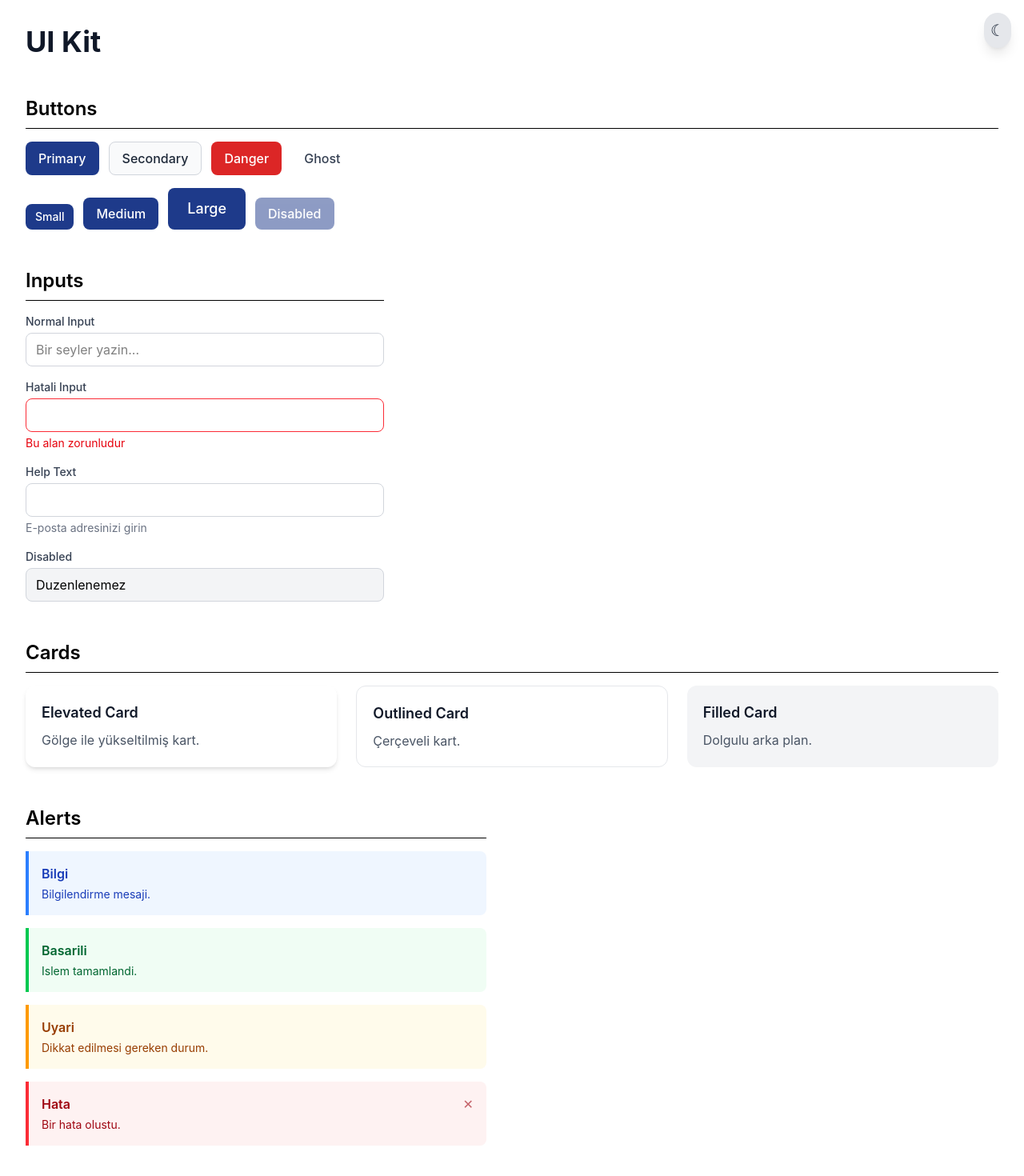
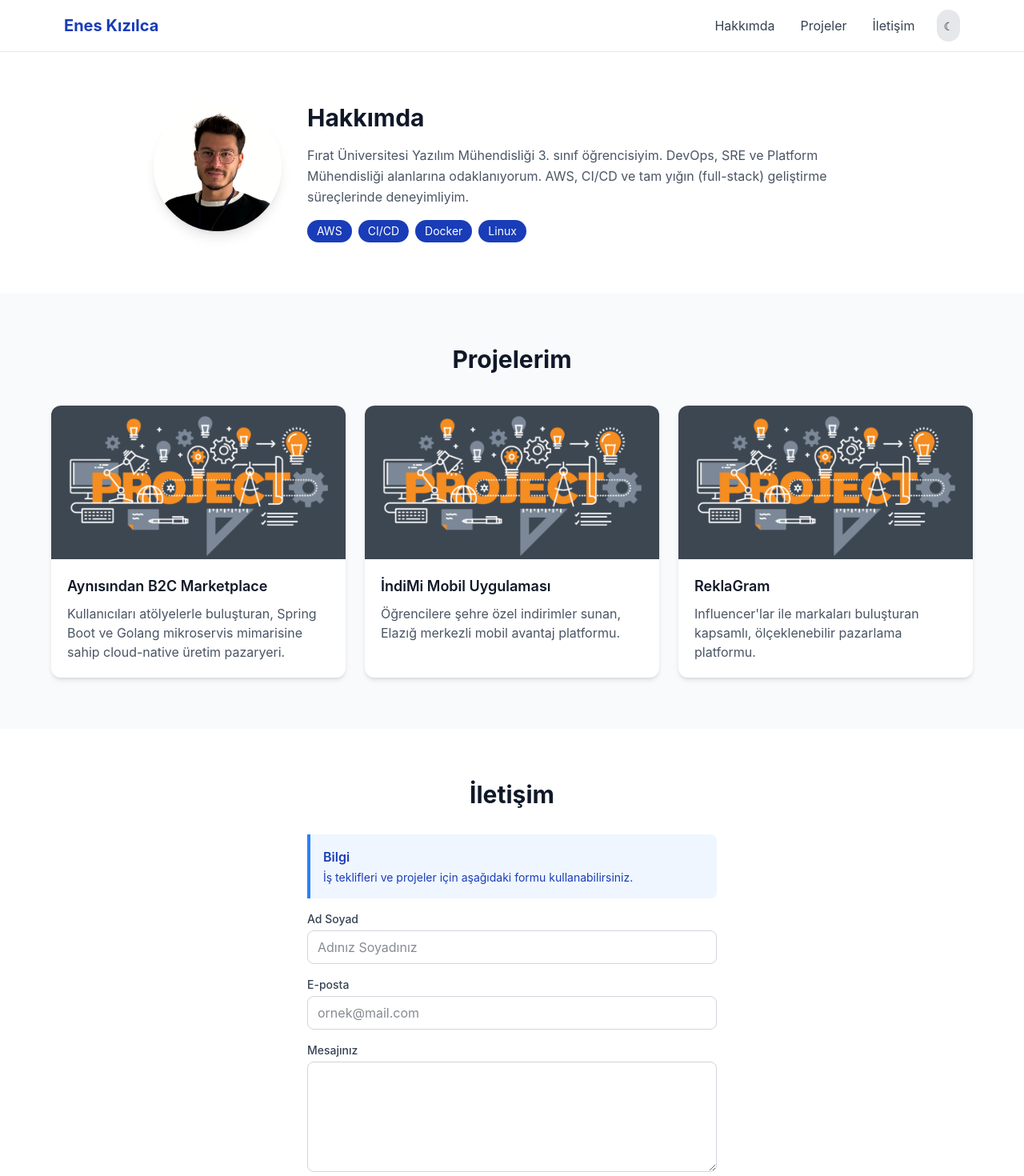
Before and after one commit to eneskizilca/web-lab-project, a React (Vite) app: page / in a window 1280 px wide. Shown: the top 1470 px of the page at 80% size. Built offline with nearby package versions, Linux system fonts and the light colour scheme.

Commit message:
feat: migrate portfolio to Tailwind CSS

```diff
--- a/src/App.tsx
+++ b/src/App.tsx
@@ -1,7 +1,127 @@
-import UIKit from './pages/UIKit';
+import Button from './components/Button';
+import Input from './components/Input';
+import Card from './components/Card';
+import Alert from './components/Alert';
 
 function App() {
-  return <UIKit />;
+  const toggleTheme = () => {
+    document.documentElement.classList.toggle('dark');
+  };
+
+  return (
+    <div className="min-h-screen bg-white dark:bg-gray-950 text-gray-900 dark:text-gray-100 font-sans transition-colors duration-300">
+      {/* Erişilebilirlik: Ana içeriğe atla [cite: 2194-2201] */}
+      <a href="#main-content" className="sr-only focus:not-sr-only focus:absolute focus:top-0 focus:left-0 bg-blue-800 text-white p-2 z-50">
+        Ana icerige atla
+      </a>
+
+      {/* HEADER & NAV [cite: 2202-2269] */}
+      <header className="sticky top-0 z-40 bg-white dark:bg-gray-900 border-b border-gray-200 dark:border-gray-700">
+        <div className="max-w-6xl mx-auto px-4 py-3 flex flex-col sm:flex-row justify-between items-center gap-3">
+          <h1 className="text-xl font-bold text-blue-800 dark:text-blue-300">
+            Enes Kızılca
+          </h1>
+          <nav aria-label="Ana navigasyon">
+            <ul className="flex flex-wrap items-center gap-2">
+              <li><a href="#hakkimda" className="px-3 py-1 rounded-md text-gray-700 dark:text-gray-300 hover:bg-blue-100 dark:hover:bg-gray-800 transition-colors">Hakkımda</a></li>
+              <li><a href="#projeler" className="px-3 py-1 rounded-md text-gray-700 dark:text-gray-300 hover:bg-blue-100 dark:hover:bg-gray-800 transition-colors">Projeler</a></li>
+              <li><a href="#iletisim" className="px-3 py-1 rounded-md text-gray-700 dark:text-gray-300 hover:bg-blue-100 dark:hover:bg-gray-800 transition-colors">İletişim</a></li>
+              <li>
+                <button onClick={toggleTheme} className="ml-2 p-2 rounded-full bg-gray-200 dark:bg-gray-700 hover:scale-110 transition-transform" aria-label="Tema degistir">
+                  <span className="dark:hidden text-sm">&#9790;</span>
+                  <span className="hidden dark:inline text-sm">&#9728;</span>
+                </button>
+              </li>
+            </ul>
+          </nav>
+        </div>
+      </header>
+
+      <main id="main-content">
+        {/* HAKKIMDA [cite: 2284-2330] */}
+        <section id="hakkimda" className="py-16 px-4">
+          <div className="max-w-4xl mx-auto flex flex-col md:flex-row items-center md:items-start gap-8">
+            <figure className="shrink-0">
+              <img src="/profil.png" alt="Enes Kızılca vesikalık fotoğrafı" className="w-40 h-40 rounded-full object-cover shadow-lg" />
+            </figure>
+            <div>
+              <h2 className="text-3xl font-bold text-gray-900 dark:text-white mb-4 text-center md:text-left">
+                Hakkımda
+              </h2>
+              <p className="text-gray-600 dark:text-gray-400 mb-4 leading-relaxed">
+                Fırat Üniversitesi Yazılım Mühendisliği 3. sınıf öğrencisiyim. DevOps, SRE ve Platform Mühendisliği alanlarına odaklanıyorum. AWS, CI/CD ve tam yığın (full-stack) geliştirme süreçlerinde deneyimliyim.
+              </p>
+              <ul className="flex flex-wrap gap-2 justify-center md:justify-start">
+                <li className="bg-blue-800 text-white px-3 py-1 rounded-full text-sm">AWS</li>
+                <li className="bg-blue-800 text-white px-3 py-1 rounded-full text-sm">CI/CD</li>
+                <li className="bg-blue-800 text-white px-3 py-1 rounded-full text-sm">Docker</li>
+                <li className="bg-blue-800 text-white px-3 py-1 rounded-full text-sm">Linux</li>
+              </ul>
+            </div>
+          </div>
+        </section>
+
+        {/* PROJELER [cite: 2332-2358] */}
+        <section id="projeler" className="py-16 px-4 bg-gray-50 dark:bg-gray-900">
+          <div className="max-w-6xl mx-auto">
+            <h2 className="text-3xl font-bold text-center text-gray-900 dark:text-white mb-10">
+              Projelerim
+            </h2>
+            <div className="grid grid-cols-1 sm:grid-cols-2 lg:grid-cols-3 gap-6">
+
+              <Card variant="elevated" image="/proje1.jpg" title="Aynısından B2C Marketplace" imageAlt="Aynısından proje ekranı">
+                Kullanıcıları atölyelerle buluşturan, Spring Boot ve Golang mikroservis mimarisine sahip cloud-native üretim pazaryeri.
+              </Card>
+
+              <Card variant="elevated" image="/proje2.jpg" title="İndiMi Mobil Uygulaması" imageAlt="İndiMi proje ekranı">
+                Öğrencilere şehre özel indirimler sunan, Elazığ merkezli mobil avantaj platformu.
+              </Card>
+
+              <Card variant="elevated" image="/proje1.jpg" title="ReklaGram" imageAlt="ReklaGram proje ekranı">
+                Influencer'lar ile markaları buluşturan kapsamlı, ölçeklenebilir pazarlama platformu.
+              </Card>
+
+            </div>
+          </div>
+        </section>
+
+        {/* İLETİŞİM [cite: 2360-2419] */}
+        <section id="iletisim" className="py-16 px-4">
+          <div className="max-w-lg mx-auto">
+            <h2 className="text-3xl font-bold text-center text-gray-900 dark:text-white mb-8">
+              İletişim
+            </h2>
+
+            <Alert variant="info" title="Bilgi" className="mb-6">
+              İş teklifleri ve projeler için aşağıdaki formu kullanabilirsiniz.
+            </Alert>
+
+            <form className="space-y-4 mt-4">
+              <Input id="name" label="Ad Soyad" placeholder="Adınız Soyadınız" required />
+              <Input id="email" label="E-posta" type="email" placeholder="ornek@mail.com" required />
+
+              <div className="space-y-1">
+                <label htmlFor="message" className="block text-sm font-medium text-gray-700 dark:text-gray-300">
+                  Mesajınız
+                </label>
+                <textarea id="message" rows={5} required className="w-full px-3 py-2 rounded-lg border border-gray-300 focus:ring-2 focus:ring-blue-500 focus:outline-none dark:bg-gray-800 dark:text-gray-100 dark:border-gray-600"></textarea>
+              </div>
+
+              <Button variant="primary" size="lg" type="submit" className="w-full">
+                Gönder
+              </Button>
+            </form>
+          </div>
+        </section>
+      </main>
+
+      {/* FOOTER [cite: 2421-2433] */}
+      <footer className="bg-gray-100 dark:bg-gray-900 border-t border-gray-200 dark:border-gray-700 text-center py-6 px-4 text-gray-500 dark:text-gray-400 text-sm">
+        <p>&copy; 2026 Enes Kızılca. Tüm hakları saklıdır.</p>
+        <p className="mt-1">contact@eneskizilca.com</p>
+      </footer>
+    </div>
+  );
 }
 
 export default App;
--- a/src/index.css
+++ b/src/index.css
@@ -1,4 +1,5 @@
 @import "tailwindcss";
+@source "./src";
 
 @theme {
   --color-primary: #1E3A8A;
```
